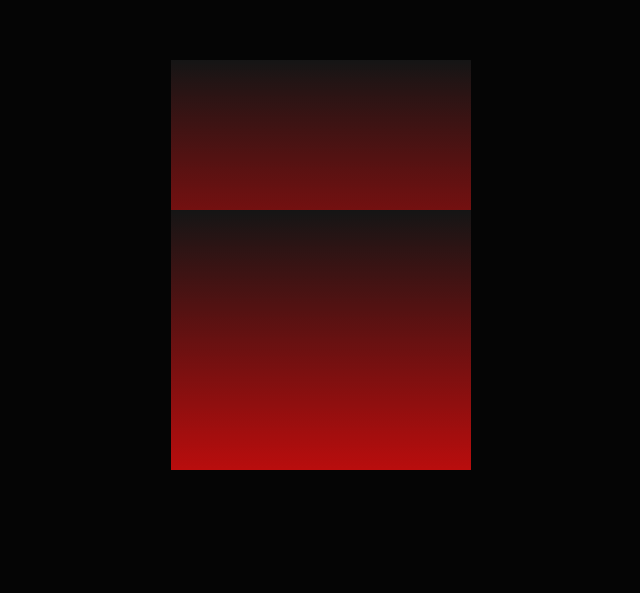
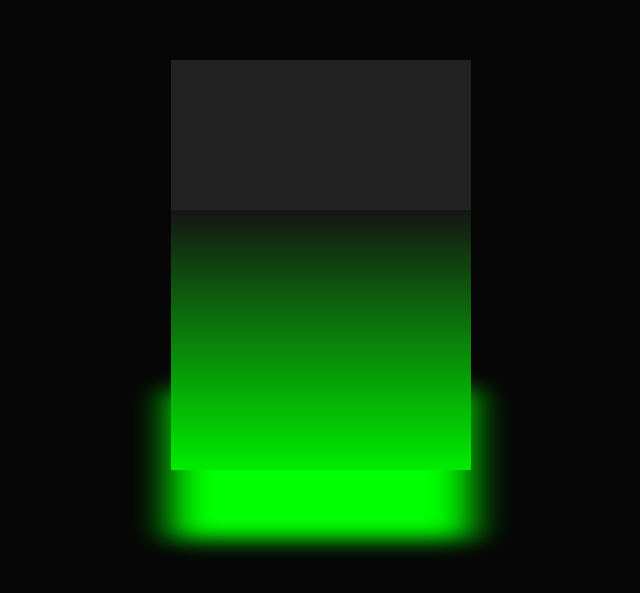
Before and after one commit to Irina-Ichim/AnimacionesCss, a plain HTML site: page index.html in a window 1280 px wide. Shown: the part 135-728 px from the top of the page, without its empty margins (319-959 px from the left). Drawn offline with Linux system fonts and the light colour scheme.

Commit message:
agregando capa al cupo y box-shadow por cada lado

```diff
--- a/index.html
+++ b/index.html
@@ -10,7 +10,7 @@
 </head>
 <body>
     <div class="cube">
-        <div class="tope"></div>
+        <div class="top"></div>
         <div>
         <span style="--i:0;"></span>
         <span style="--i:1;"></span>
--- a/style.css
+++ b/style.css
@@ -39,6 +39,32 @@ body{
     left: 0;
     width: 100%;
     height: 100%;
-    background: linear-gradient(#151515, rgb(185, 13, 13));
+    background: linear-gradient(#151515, #00ec00);
     transform: rotateY(calc(90deg * var(--i))) translateZ(150px);/*300/ 2= 150*/;
 }
+.top{
+    position: absolute;
+    top: 0;
+    left: 0;
+    width: 300px;
+    height: 300px;
+    background: #222;
+    transform: rotateX(90deg) translateZ(150px);
+
+}
+.top::before{
+    content: '';
+    position: absolute;
+    top: 0;
+    left: 0;
+    width: 300px;
+    height: 300px;
+    background: #0f0;
+    transform:translateZ(-380px);
+    filter:blur(20px);
+    box-shadow: 0 0 120px rgba(0,255,0, 0.2),
+    0 0 200px rgba(0,255,0,0.4),
+    0 0 300px rgba(0,255,0,0.6),
+    0 0 400px rgba(0,255,0,0.8),
+    0 0 500px rgba(0,255,0,1),
+}
```
